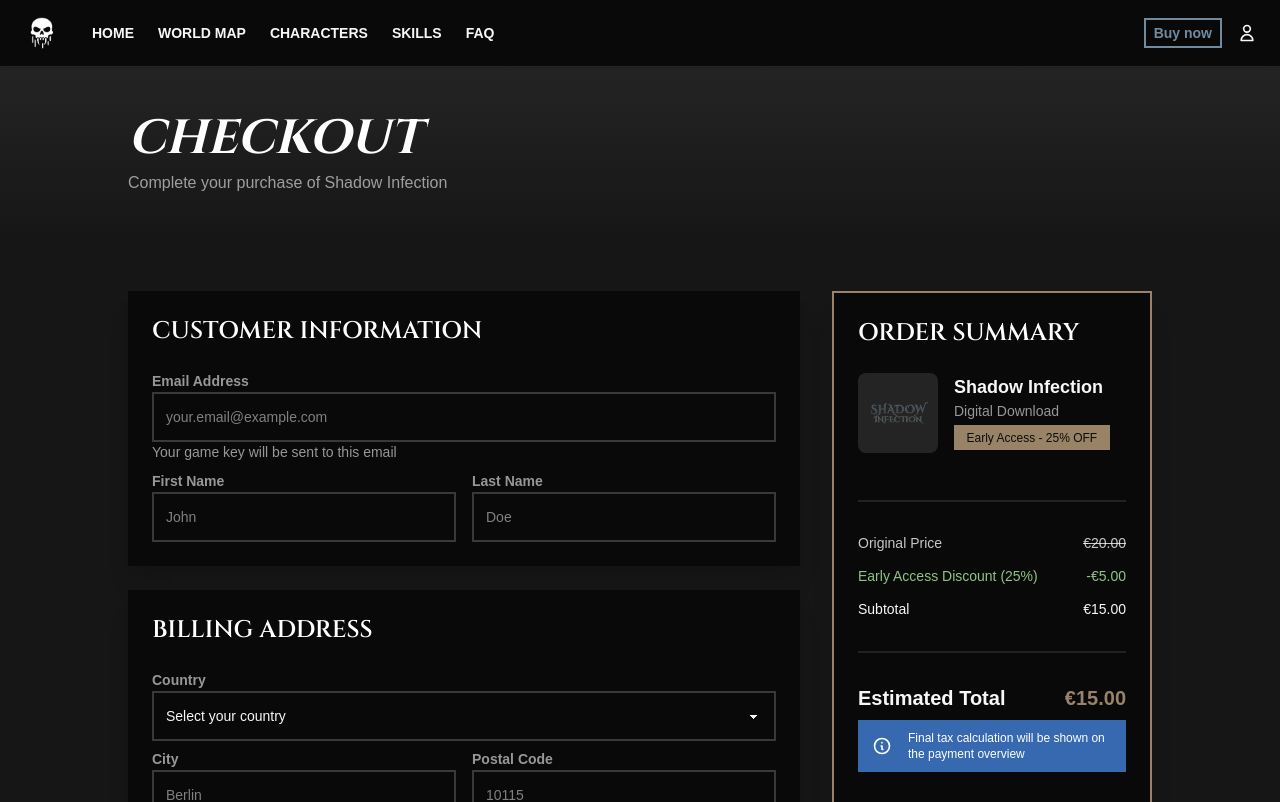
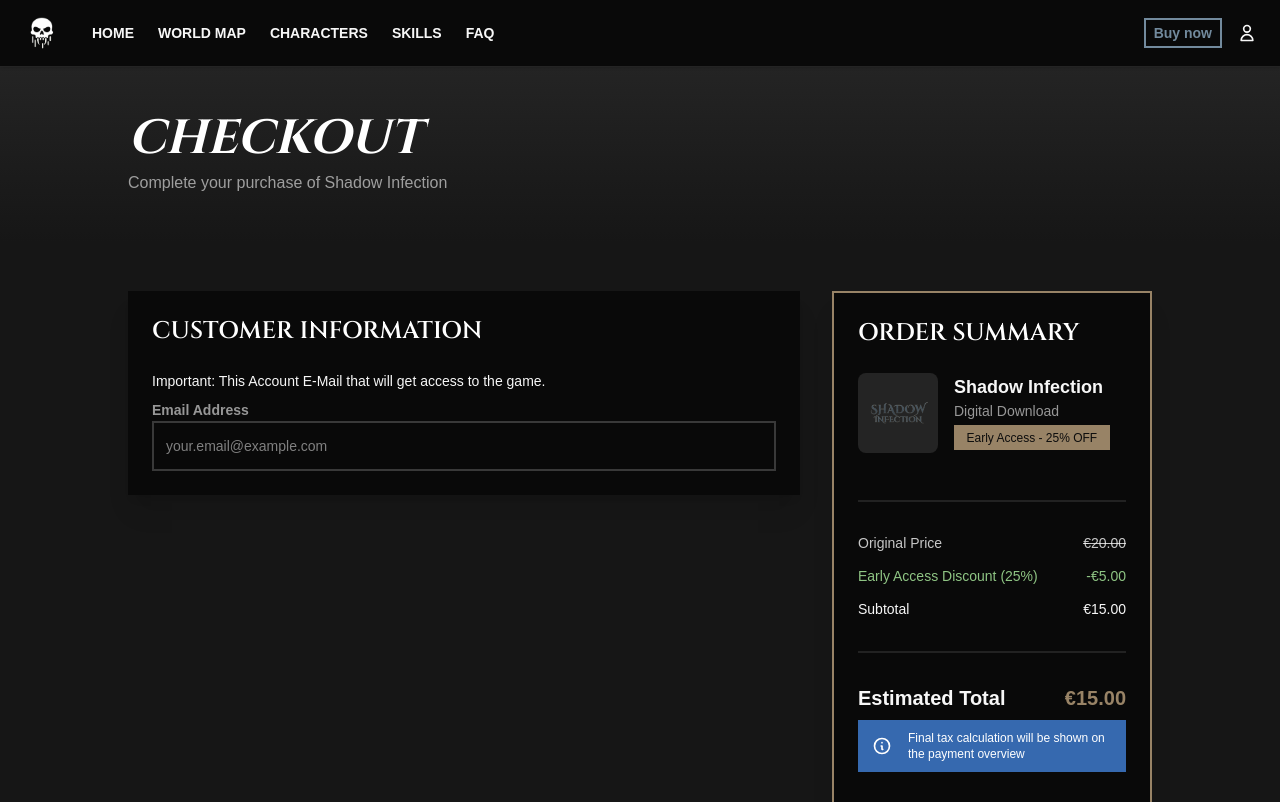
Before and after one commit to VoxelCoreLab/project-alpha-website, a Vue app: page /checkout in a window 1280 px wide. Shown: the top 802 px of the page. Built offline with nearby package versions, Linux system fonts and the light colour scheme.

Commit message:
Update PageCheckout.vue

```diff
--- a/src/pages/PageCheckout.vue
+++ b/src/pages/PageCheckout.vue
@@ -25,20 +25,16 @@
                                     <h2 class="card-title text-2xl font-cinzel uppercase text-secondary mb-4">
                                         Customer Information
                                     </h2>
-
+                                    <p>Important: This Account E-Mail that will get access to the game.</p>
                                     <div class="form-control">
                                         <label class="label">
                                             <span class="label-text font-semibold">Email Address</span>
                                         </label>
                                         <input type="email" placeholder="your.email@example.com"
                                             class="input input-bordered w-full" required />
-                                        <label class="label">
-                                            <span class="label-text-alt text-base-content/60">
-                                                Your game key will be sent to this email
-                                            </span>
-                                        </label>
                                     </div>
 
+                                    <!--
                                     <div class="grid md:grid-cols-2 gap-4">
                                         <div class="form-control">
                                             <label class="label">
@@ -56,10 +52,12 @@
                                                 required />
                                         </div>
                                     </div>
+                                    -->
                                 </div>
                             </div>
 
                             <!-- Billing Address -->
+                            <!--
                             <div class="card bg-base-100 shadow-xl">
                                 <div class="card-body">
                                     <h2 class="card-title text-2xl font-cinzel uppercase text-secondary mb-4">
@@ -113,6 +111,7 @@
                                     </div>
                                 </div>
                             </div>
+                        -->
 
                             <!-- Newsletter Opt-in -->
                             <!--
```
